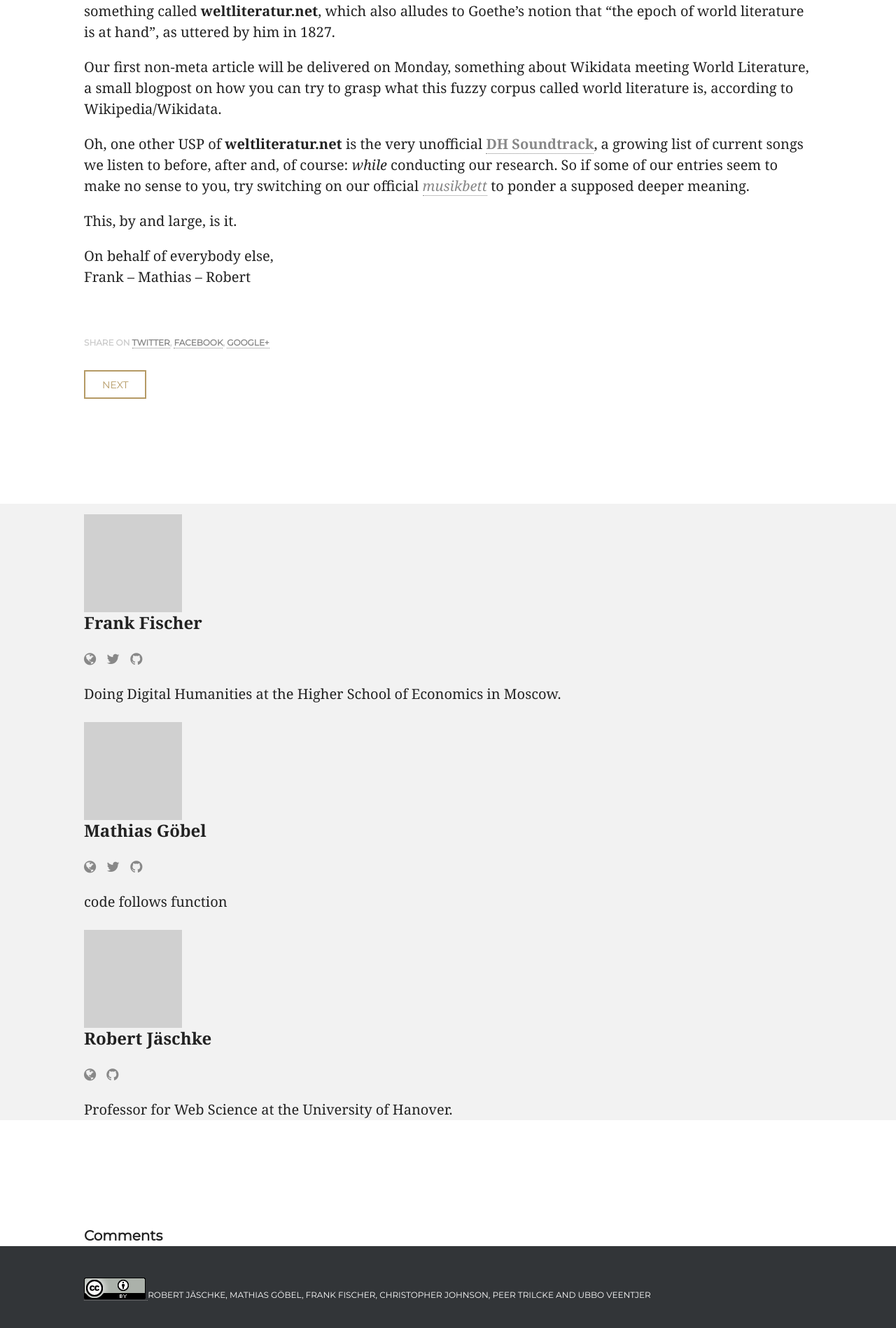
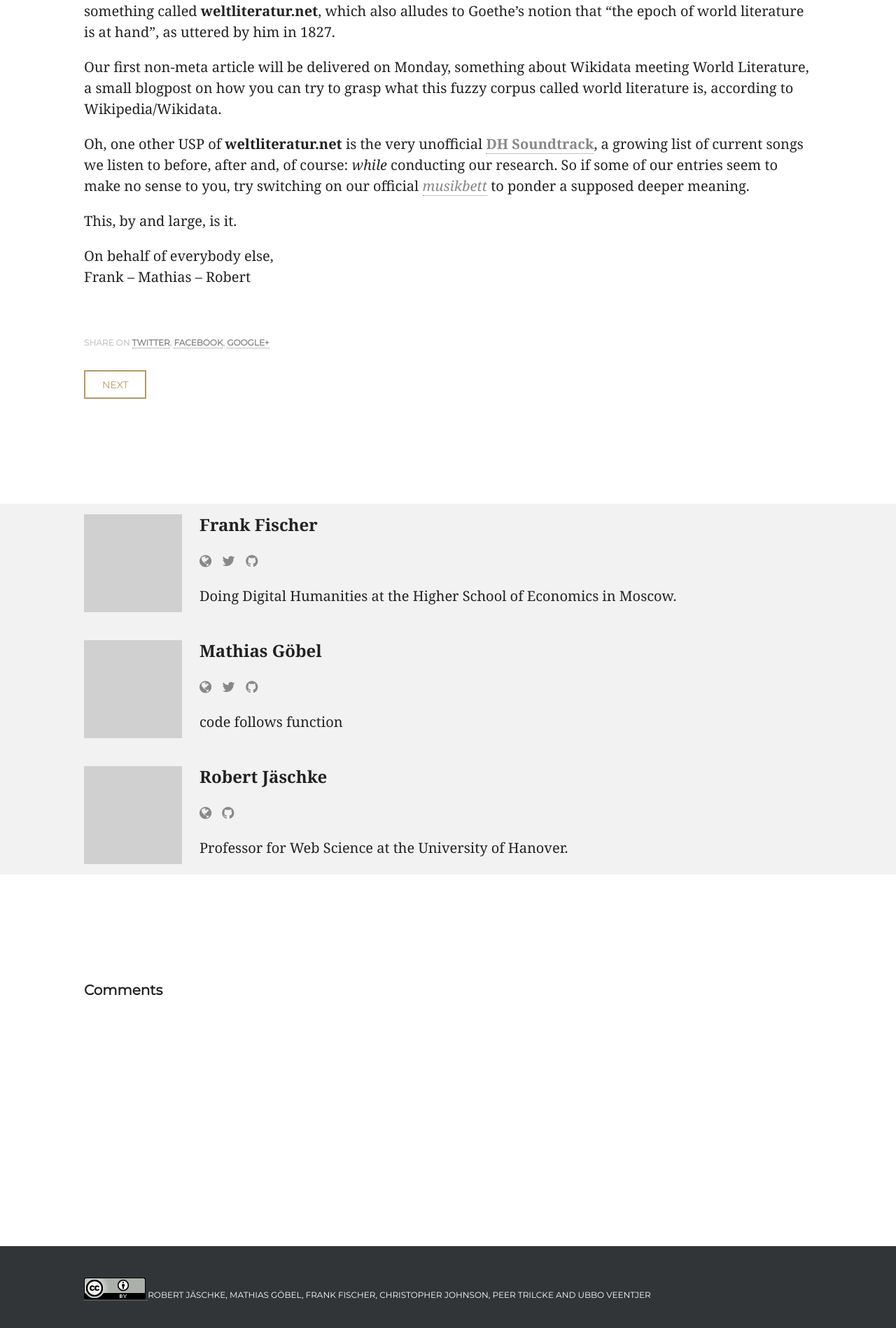
Before and after one commit to weltliteratur/blog, a Jekyll site: the page built from _posts/2016-04-23-This-is-weltliteratur-net.markdown, in a window 1280 px wide. Shown: the part 1211-3109 px from the top of the page at 70% size. Built offline with Jekyll 4.4.1, drawn with Linux system fonts in a browser that asks for light colours; nearby versions of some CDN libraries; some web fonts are replaced; comment, search, counter and statistics services are not loaded; grey boxes are pictures that could not be loaded.

Commit message:
removed gibberish

```diff
--- a/css/style.css
+++ b/css/style.css
@@ -6,7 +6,7 @@ p.copy > img {
 .author-info {clear:both;
 }
 .author-info + .author-info {margin-top:25px;}
-.avatarwrapper {ta
+.avatarwrapper {
     float:left;
     opacity: 0.4;
     margin-right: 25px;
```
